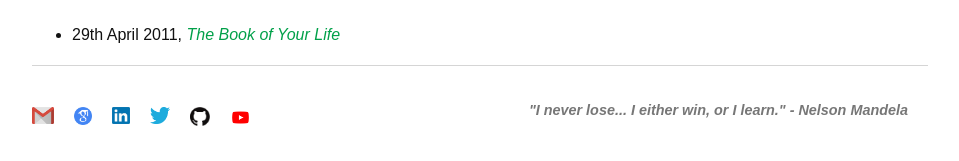
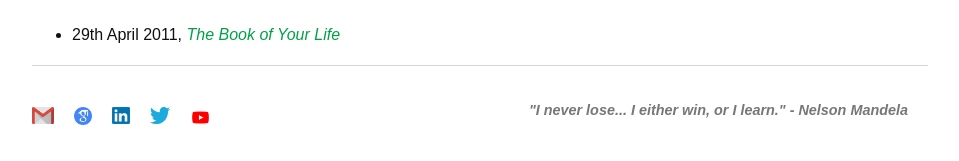
Before and after one commit to Uppaal/Uppaal.github.io, a Jekyll site: the page built from writings.html, in a window 1280 px wide. Shown: the part 1117-1278 px from the top of the page, without its empty margins (160-1119 px from the left). Built offline with Jekyll 4.4.1, drawn with Linux system fonts in a browser that asks for light colours.

Commit message:
Update default.html

```diff
--- a/_layouts/default.html
+++ b/_layouts/default.html
@@ -32,7 +32,7 @@
 				<li style="float:left"><a href="https://scholar.google.co.in/citations?user=nx3vmEkAAAAJ&hl=en&oi=ao"><img alt="Google Scholar" src="../images/google-scholar-logo.png" height="18"/></a></li>
 				<li style="float:left"><a href="https://www.linkedin.com/in/rheeyauppaal"><img alt="LinkedIN" src="../images/linkedin-logo.jpeg" height="17"/></a></li>
 				<li style="float:left"><a href="https://twitter.com/ruppaal?lang=en"><img alt="Twitter" src="../images/Twitter_Logo_new.png" height="17"></a></li>
-				<li style="float:left"><a href="https://github.com/Uppaal"><img alt="GitHub" src="../images/github-logo.png" height="19"></a></li>
+<!-- 				<li style="float:left"><a href="https://github.com/Uppaal"><img alt="GitHub" src="../images/github-logo.png" height="19"></a></li> -->
 <!-- 				<li style="float:left"><a href="https://www.semanticscholar.org/author/Rheeya-Uppaal/114693523"><img alt="Semantic Scholar" src="../images/semantic-scholar-logo.png" height="19"/></a></li> -->
 <!-- 				<li style="float:left"><a href="https://dblp.uni-trier.de/pid/241/5394.htm"><img alt="DBLP" src="../images/dblp-logo.png" height="21"/></a></li> -->
 				<li style="float:left"><a href="https://www.youtube.com/@rheeyauppaal/featured"><img alt="YouTube" src="../images/youtube-logo.png" height="21"/></a></li>
```
